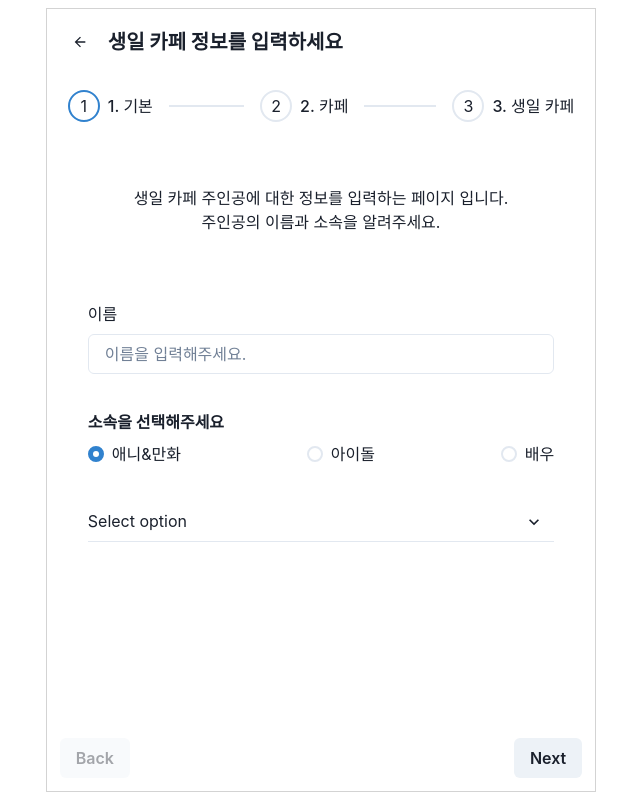
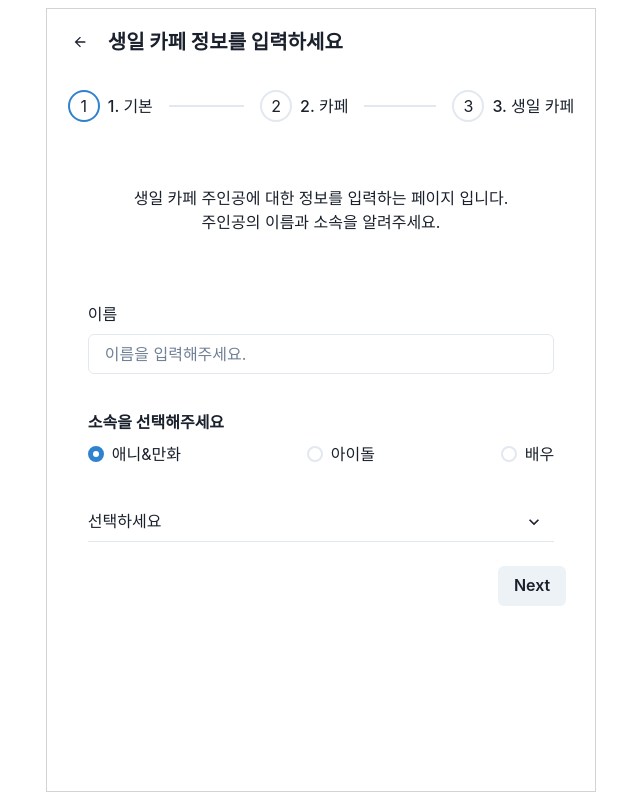
Before and after one commit to YeSeul-0w0/imh-fe, a React (Create React App) app: page /imh-fe/register_cafe_info in a window 1280 px wide. Both pictures are taken after a click on the label "애니&만화". Shown: the whole page, without its empty margins (319-959 px from the left). Built offline with nearby package versions, Linux system fonts and the light colour scheme.

Commit message:
feat: Create step 1 (basic info) in register cafe form

```diff
--- a/src/component/main/data/Basic.js
+++ b/src/component/main/data/Basic.js
@@ -10,11 +10,44 @@ import {
   RadioGroup,
   HStack,
   Spacer,
+  Select,
+  Button,
+  useToast,
+  Fade,
+  Wrap,
+  WrapItem,
 } from "@chakra-ui/react";
-import Comic from "./select/Comic";
-import Idol from "./select/Idol";
-function Basic() {
-  const [selectRadio, setSelectRadio] = useState("");
+import groupInfo from "../../../static/group_list.json";
+
+function Basic({ onValue, step }) {
+  const [character, setCharacter] = useState("");
+  const handleName = (event) => {
+    setCharacter(event.target.value);
+  };
+  const [dimension, setDimension] = useState("");
+
+  const [groupName, setGroupName] = useState("");
+  const handleGroupName = (event) => {
+    setGroupName(event.target.value);
+  };
+
+  const toast = useToast();
+  const toastIdRef = React.useRef();
+  const setWarning = () => {
+    toastIdRef.current = toast({
+      description: "값을 입력하세요.",
+      status: "error",
+    });
+  };
+
+  const onNext = () => {
+    if (character && dimension && groupName) {
+      onValue({ character, dimension, groupName });
+      step();
+    } else {
+      setWarning();
+    }
+  };
 
   return (
     <Flex alignItems="center">
@@ -26,7 +59,12 @@ function Basic() {
         <Box p="3" marginBottom="3">
           <FormControl fontWeight="bold">
             <FormLabel>이름</FormLabel>
-            <Input type="text" placeholder="이름을 입력해주세요." />
+            <Input
+              type="text"
+              placeholder="이름을 입력해주세요."
+              value={character}
+              onChange={handleName}
+            />
           </FormControl>
         </Box>
         <Box p="3" marginBottom="3">
@@ -34,8 +72,8 @@ function Basic() {
             <FormLabel fontWeight="bold">소속을 선택해주세요</FormLabel>
             <RadioGroup
               defaultValue="Itachi"
-              value={selectRadio}
-              onChange={setSelectRadio}
+              value={dimension}
+              onChange={setDimension}
             >
               <HStack>
                 <Radio value="2d">애니&만화</Radio>
@@ -48,15 +86,26 @@ function Basic() {
           </FormControl>
         </Box>
         <Box p="3" marginBottom="3">
-          {selectRadio === "2d" ? (
-            <Comic />
-          ) : selectRadio === "idol" ? (
-            <Idol />
-          ) : selectRadio === "actor" ? (
-            "배우를 선택했습니다."
-          ) : (
-            "위에 있는 옵션을 선택해주세요."
-          )}
+          {dimension ? (
+            <Select
+              placeholder="선택하세요"
+              variant="flushed"
+              value={groupName}
+              onChange={handleGroupName}
+            >
+              {groupInfo[dimension].map((value, index) => {
+                return (
+                  <option value={value} key={index}>
+                    {" "}
+                    {value}
+                  </option>
+                );
+              })}
+            </Select>
+          ) : null}
+        </Box>
+        <Box display="flex" justifyContent="flex-end" marginBottom="3">
+          <Button onClick={onNext}>Next</Button>
         </Box>
       </Container>
     </Flex>
--- a/src/component/main/data/select/Comic.js
+++ /dev/null
@@ -1,17 +0,0 @@
-import React from "react";
-import { Select } from "@chakra-ui/react";
-
-function Comic() {
-  const options = ["원피스", "나루토", "암살교실"];
-  return (
-    <Select placeholder="Select option" variant="flushed">
-      {options.map((value, index) => (
-        <option value={value} key={index}>
-          {value}
-        </option>
-      ))}
-    </Select>
-  );
-}
-
-export default Comic;
--- a/src/component/main/data/select/Idol.js
+++ /dev/null
@@ -1,17 +0,0 @@
-import React from "react";
-import { Select } from "@chakra-ui/react";
-
-function Idol() {
-  const options = ["드림캐쳐", "소녀시대", "솔로"];
-  return (
-    <Select placeholder="Select option" variant="flushed">
-      {options.map((value, index) => (
-        <option value={value} key={index}>
-          {value}
-        </option>
-      ))}
-    </Select>
-  );
-}
-
-export default Idol;
--- a/src/component/main/form/CafeForm.js
+++ b/src/component/main/form/CafeForm.js
@@ -32,6 +32,11 @@ function CafeForm() {
     setActiveStep((currentAction) => currentAction - 1);
   };
 
+  const [basic, setBasic] = useState({ character: "", level: "", group: "" });
+  const handleBasic = (values) => {
+    setBasic(values);
+  };
+
   return (
     <Flex minW="max-content" direction="column" minH="100%">
       <Box>
@@ -56,23 +61,23 @@ function CafeForm() {
       </Box>
       <Box>
         {activeStep == 0 ? (
-          <Basic />
+          <Basic onValue={handleBasic} step={handleNext} />
         ) : activeStep == 1 ? (
           <div>2</div>
         ) : activeStep == 2 ? (
           <div>3</div>
         ) : null}
       </Box>
-      <Spacer />
-      <Flex>
-        <Button onClick={handleBack} isDisabled={activeStep === 0}>
-          Back
-        </Button>
-        <Spacer />
-        <Button onClick={handleNext}>
-          {activeStep === 2 ? "Done" : "Next"}
-        </Button>
-      </Flex>
+      {/*<Spacer />*/}
+      {/*<Flex>*/}
+      {/*  <Button onClick={handleBack} isDisabled={activeStep === 0}>*/}
+      {/*    Back*/}
+      {/*  </Button>*/}
+      {/*  <Spacer />*/}
+      {/*  <Button onClick={handleNext}>*/}
+      {/*    {activeStep === 2 ? "Done" : "Next"}*/}
+      {/*  </Button>*/}
+      {/*</Flex>*/}
     </Flex>
   );
 }
--- /dev/null
+++ b/src/static/group_list.json
@@ -0,0 +1,5 @@
+{
+  "2d":["원피스", "나루토", "암살교실"],
+  "idol": ["드림캐쳐", "태연", "스테이씨"],
+  "actor": ["송하윤", "나인우"]
+}
```
